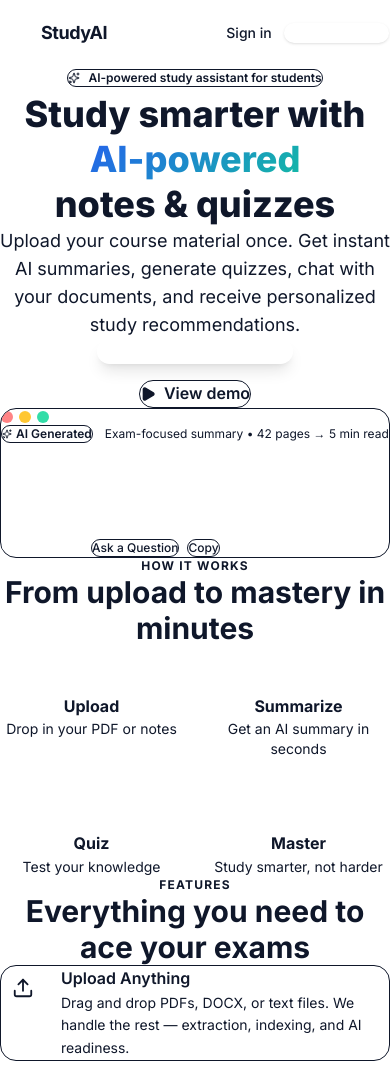
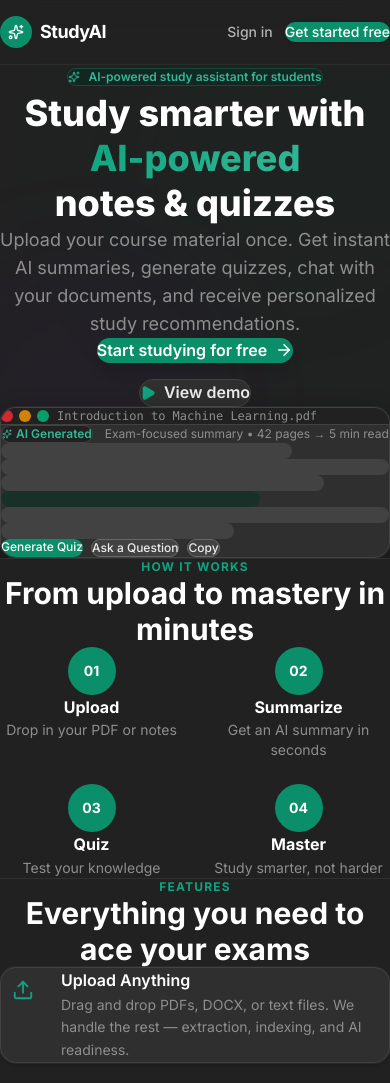
Before and after one commit to nicholas-kithome/AI-Powered-Study-Assistant-Platform, a Next.js app: page / in a window 390 px wide. Shown: the top 1083 px of the page. Built offline with nearby package versions, Linux system fonts and the light colour scheme.

Commit message:
style: overhaul foundation and landing page to ChatGPT dark theme

```diff
--- a/app/(marketing)/page.tsx
+++ b/app/(marketing)/page.tsx
@@ -4,28 +4,28 @@
 
 const FEATURES = [
   {
-    icon: <Upload className="text-primary-600" size={22} />,
+    icon: <Upload className="text-primary-500" size={22} />,
     title: "Upload Anything",
     description: "Drag and drop PDFs, DOCX, or text files. We handle the rest — extraction, indexing, and AI readiness.",
-    bg: "bg-primary-50",
+    bg: "bg-surface-700",
   },
   {
-    icon: <Sparkles className="text-accent-600" size={22} />,
+    icon: <Sparkles className="text-primary-500" size={22} />,
     title: "AI Summaries",
     description: "Get concise, detailed, or exam-focused summaries generated from your exact content in seconds.",
-    bg: "bg-teal-50",
+    bg: "bg-surface-700",
   },
   {
-    icon: <BookOpen className="text-violet-600" size={22} />,
+    icon: <BookOpen className="text-accent-500" size={22} />,
     title: "Smart Quizzes",
     description: "Generate MCQ quizzes at any difficulty level. Get explanations for every question and track weak topics.",
-    bg: "bg-violet-50",
+    bg: "bg-surface-700",
   },
   {
-    icon: <MessageSquare className="text-amber-600" size={22} />,
+    icon: <MessageSquare className="text-primary-400" size={22} />,
     title: "Chat with Docs",
     description: "Ask questions directly about your uploaded material. Answers come with source references from your notes.",
-    bg: "bg-amber-50",
+    bg: "bg-surface-700",
   },
 ];
 
@@ -59,25 +59,25 @@
 
 export default function LandingPage() {
   return (
-    <div className="min-h-screen bg-white">
+    <div className="min-h-screen bg-surface-800 text-surface-200">
       {/* Navbar */}
-      <nav className="sticky top-0 z-50 glass border-b border-surface-200">
+      <nav className="sticky top-0 z-50 glass border-b border-surface-600">
         <div className="max-w-6xl mx-auto px-4 sm:px-6 h-16 flex items-center justify-between">
           <div className="flex items-center gap-2">
-            <div className="w-8 h-8 rounded-lg bg-gradient-to-br from-primary-600 to-accent-500 flex items-center justify-center">
+            <div className="w-8 h-8 rounded-lg bg-primary-600 flex items-center justify-center">
               <Sparkles size={16} className="text-white" />
             </div>
-            <span className="font-bold text-surface-900 text-lg tracking-tight">StudyAI</span>
+            <span className="font-bold text-surface-100 text-lg tracking-tight">StudyAI</span>
           </div>
           <div className="flex items-center gap-3">
             <Link
-              href="/login"
-              className="text-sm font-medium text-surface-600 hover:text-surface-900 px-3 py-2 rounded-lg hover:bg-surface-100 transition-colors"
+              href="/dashboard"
+              className="text-sm font-medium text-surface-300 hover:text-surface-100 px-3 py-2 rounded-lg hover:bg-surface-700 transition-colors"
             >
               Sign in
             </Link>
             <Link
-              href="/signup"
+              href="/dashboard"
               className="text-sm font-medium bg-primary-600 text-white px-4 py-2 rounded-lg hover:bg-primary-700 transition-colors shadow-sm"
             >
               Get started free
@@ -87,75 +87,75 @@
       </nav>
 
       {/* Hero */}
-      <section className="relative overflow-hidden bg-gradient-to-b from-surface-50 to-white pt-20 pb-24 px-4">
+      <section className="relative overflow-hidden bg-surface-800 pt-20 pb-24 px-4">
         {/* Background blobs */}
-        <div className="absolute -top-24 -right-24 w-96 h-96 bg-primary-100 rounded-full blur-3xl opacity-40 pointer-events-none" />
-        <div className="absolute top-48 -left-16 w-72 h-72 bg-accent-100 rounded-full blur-3xl opacity-30 pointer-events-none" />
+        <div className="absolute -top-24 -right-24 w-96 h-96 bg-primary-900/20 rounded-full blur-3xl opacity-40 pointer-events-none" />
+        <div className="absolute top-48 -left-16 w-72 h-72 bg-accent-900/20 rounded-full blur-3xl opacity-30 pointer-events-none" />
 
         <div className="max-w-4xl mx-auto text-center relative">
-          <div className="inline-flex items-center gap-2 px-3 py-1.5 bg-primary-50 border border-primary-100 rounded-full text-primary-700 text-xs font-semibold mb-6 animate-fade-in">
+          <div className="inline-flex items-center gap-2 px-3 py-1.5 bg-primary-900/40 border border-primary-500/30 rounded-full text-primary-400 text-xs font-semibold mb-6 animate-fade-in">
             <Sparkles size={12} />
             AI-powered study assistant for students
           </div>
 
-          <h1 className="text-4xl sm:text-5xl md:text-6xl font-extrabold text-surface-900 leading-tight mb-6 animate-slide-up">
+          <h1 className="text-4xl sm:text-5xl md:text-6xl font-extrabold text-surface-100 leading-tight mb-6 animate-slide-up">
             Study smarter with{" "}
             <span className="gradient-text">AI-powered</span>
             <br />
             notes &amp; quizzes
           </h1>
 
-          <p className="text-lg sm:text-xl text-surface-600 max-w-2xl mx-auto mb-10 animate-slide-up">
+          <p className="text-lg sm:text-xl text-surface-400 max-w-2xl mx-auto mb-10 animate-slide-up">
             Upload your course material once. Get instant AI summaries, generate quizzes, chat with your documents, and receive personalized study recommendations.
           </p>
 
           <div className="flex flex-col sm:flex-row items-center justify-center gap-4 mb-16 animate-slide-up">
             <Link
-              href="/signup"
-              className="flex items-center gap-2 px-6 py-3.5 bg-primary-600 text-white font-semibold rounded-xl hover:bg-primary-700 transition-all shadow-lg hover:shadow-primary-200 hover:-translate-y-0.5"
+              href="/dashboard"
+              className="flex items-center gap-2 px-6 py-3.5 bg-primary-600 text-white font-semibold rounded-xl hover:bg-primary-700 transition-all shadow-lg hover:shadow-primary-900/50 hover:-translate-y-0.5"
             >
               Start studying for free
               <ArrowRight size={18} />
             </Link>
             <Link
               href="/dashboard"
-              className="flex items-center gap-2 px-6 py-3.5 bg-white text-surface-700 font-semibold rounded-xl border border-surface-200 hover:border-surface-300 hover:bg-surface-50 transition-all"
+              className="flex items-center gap-2 px-6 py-3.5 bg-surface-700 text-surface-200 font-semibold rounded-xl border border-surface-600 hover:border-surface-500 hover:bg-surface-600 transition-all"
             >
-              <Play size={16} className="text-primary-600" fill="currentColor" />
+              <Play size={16} className="text-primary-500" fill="currentColor" />
               View demo
             </Link>
           </div>
 
           {/* Hero card preview */}
           <div className="relative max-w-3xl mx-auto">
-            <div className="bg-white rounded-2xl shadow-panel border border-surface-200 overflow-hidden">
-              <div className="bg-gradient-to-r from-primary-600 to-accent-500 px-6 py-3 flex items-center gap-2">
+            <div className="bg-surface-700 rounded-2xl shadow-panel border border-surface-600 overflow-hidden">
+              <div className="bg-surface-800 border-b border-surface-600 px-6 py-3 flex items-center gap-2">
                 <div className="flex gap-1.5">
-                  <span className="w-3 h-3 rounded-full bg-red-400/80" />
-                  <span className="w-3 h-3 rounded-full bg-amber-400/80" />
-                  <span className="w-3 h-3 rounded-full bg-emerald-400/80" />
+                  <span className="w-3 h-3 rounded-full bg-red-500/80" />
+                  <span className="w-3 h-3 rounded-full bg-amber-500/80" />
+                  <span className="w-3 h-3 rounded-full bg-emerald-500/80" />
                 </div>
-                <span className="text-white/70 text-xs font-mono ml-2">Introduction to Machine Learning.pdf</span>
+                <span className="text-surface-400 text-xs font-mono ml-2">Introduction to Machine Learning.pdf</span>
               </div>
               <div className="p-6 text-left space-y-4">
                 <div className="flex items-center gap-3">
-                  <span className="px-2.5 py-1 bg-accent-100 text-accent-700 text-xs font-semibold rounded-full border border-accent-200 flex items-center gap-1">
+                  <span className="px-2.5 py-1 bg-surface-800 text-primary-400 text-xs font-semibold rounded-full border border-surface-600 flex items-center gap-1">
                     <Sparkles size={10} />AI Generated
                   </span>
                   <span className="text-xs text-surface-400">Exam-focused summary • 42 pages → 5 min read</span>
                 </div>
                 <div className="space-y-2">
-                  <div className="h-4 bg-surface-100 rounded-full w-3/4" />
-                  <div className="h-4 bg-surface-100 rounded-full w-full" />
-                  <div className="h-4 bg-surface-100 rounded-full w-5/6" />
-                  <div className="h-4 bg-primary-100 rounded-full w-2/3" />
-                  <div className="h-4 bg-surface-100 rounded-full w-full" />
-                  <div className="h-4 bg-surface-100 rounded-full w-3/5" />
+                  <div className="h-4 bg-surface-600 rounded-full w-3/4" />
+                  <div className="h-4 bg-surface-600 rounded-full w-full" />
+                  <div className="h-4 bg-surface-600 rounded-full w-5/6" />
+                  <div className="h-4 bg-primary-900/50 rounded-full w-2/3" />
+                  <div className="h-4 bg-surface-600 rounded-full w-full" />
+                  <div className="h-4 bg-surface-600 rounded-full w-3/5" />
                 </div>
                 <div className="flex gap-2 pt-2">
                   <span className="px-3 py-1.5 bg-primary-600 text-white text-xs font-medium rounded-lg">Generate Quiz</span>
-                  <span className="px-3 py-1.5 bg-white text-surface-600 text-xs font-medium rounded-lg border border-surface-200">Ask a Question</span>
-                  <span className="px-3 py-1.5 bg-white text-surface-600 text-xs font-medium rounded-lg border border-surface-200">Copy</span>
+                  <span className="px-3 py-1.5 bg-surface-600 text-surface-200 text-xs font-medium rounded-lg border border-surface-500">Ask a Question</span>
+                  <span className="px-3 py-1.5 bg-surface-600 text-surface-200 text-xs font-medium rounded-lg border border-surface-500">Copy</span>
                 </div>
               </div>
             </div>
@@ -164,23 +164,23 @@
       </section>
 
       {/* Workflow steps */}
-      <section className="py-20 px-4 bg-surface-50">
+      <section className="py-20 px-4 bg-surface-800 border-y border-surface-700">
         <div className="max-w-5xl mx-auto">
-          <p className="text-center text-xs font-bold tracking-widest text-primary-600 uppercase mb-3">How it works</p>
-          <h2 className="text-3xl font-bold text-center text-surface-900 mb-12">
+          <p className="text-center text-xs font-bold tracking-widest text-primary-500 uppercase mb-3">How it works</p>
+          <h2 className="text-3xl font-bold text-center text-surface-100 mb-12">
             From upload to mastery in minutes
           </h2>
           <div className="grid grid-cols-2 md:grid-cols-4 gap-6">
             {WORKFLOW_STEPS.map((s, i) => (
               <div key={i} className="relative text-center">
                 {i < WORKFLOW_STEPS.length - 1 && (
-                  <div className="hidden md:block absolute top-6 left-1/2 w-full h-px bg-surface-200 -z-0" />
+                  <div className="hidden md:block absolute top-6 left-1/2 w-full h-px bg-surface-700 -z-0" />
                 )}
                 <div className="relative z-10 inline-flex items-center justify-center w-12 h-12 rounded-full bg-primary-600 text-white font-bold text-sm mb-4 mx-auto">
                   {s.step}
                 </div>
-                <h3 className="font-bold text-surface-900 mb-1">{s.label}</h3>
-                <p className="text-sm text-surface-500">{s.description}</p>
+                <h3 className="font-bold text-surface-100 mb-1">{s.label}</h3>
+                <p className="text-sm text-surface-400">{s.description}</p>
               </div>
             ))}
           </div>
@@ -188,21 +188,21 @@
       </section>
 
       {/* Features */}
-      <section className="py-20 px-4">
+      <section className="py-20 px-4 bg-surface-800">
         <div className="max-w-5xl mx-auto">
-          <p className="text-center text-xs font-bold tracking-widest text-primary-600 uppercase mb-3">Features</p>
-          <h2 className="text-3xl font-bold text-center text-surface-900 mb-12">
+          <p className="text-center text-xs font-bold tracking-widest text-primary-500 uppercase mb-3">Features</p>
+          <h2 className="text-3xl font-bold text-center text-surface-100 mb-12">
             Everything you need to ace your exams
           </h2>
           <div className="grid grid-cols-1 sm:grid-cols-2 gap-6">
             {FEATURES.map((f, i) => (
-              <div key={i} className="flex gap-4 p-6 bg-white rounded-2xl border border-surface-200 shadow-card hover:shadow-card-hover transition-all duration-200 hover:-translate-y-0.5">
+              <div key={i} className="flex gap-4 p-6 bg-surface-700 rounded-2xl border border-surface-600 shadow-card hover:shadow-card-hover transition-all duration-200 hover:-translate-y-0.5">
                 <div className={`w-11 h-11 rounded-xl ${f.bg} flex items-center justify-center shrink-0`}>
                   {f.icon}
                 </div>
                 <div>
-                  <h3 className="font-semibold text-surface-900 mb-1">{f.title}</h3>
-                  <p className="text-sm text-surface-500 leading-relaxed">{f.description}</p>
+                  <h3 className="font-semibold text-surface-100 mb-1">{f.title}</h3>
+                  <p className="text-sm text-surface-400 leading-relaxed">{f.description}</p>
                 </div>
               </div>
             ))}
@@ -211,27 +211,27 @@
       </section>
 
       {/* Testimonials */}
-      <section className="py-20 px-4 bg-gradient-to-b from-surface-50 to-white">
+      <section className="py-20 px-4 bg-surface-800 border-t border-surface-700">
         <div className="max-w-5xl mx-auto">
-          <p className="text-center text-xs font-bold tracking-widest text-primary-600 uppercase mb-3">Social proof</p>
-          <h2 className="text-3xl font-bold text-center text-surface-900 mb-12">
+          <p className="text-center text-xs font-bold tracking-widest text-primary-500 uppercase mb-3">Social proof</p>
+          <h2 className="text-3xl font-bold text-center text-surface-100 mb-12">
             Students love StudyAI
           </h2>
           <div className="grid grid-cols-1 md:grid-cols-3 gap-6">
             {TESTIMONIALS.map((t, i) => (
-              <div key={i} className="bg-white p-6 rounded-2xl border border-surface-200 shadow-card">
+              <div key={i} className="bg-surface-700 p-6 rounded-2xl border border-surface-600 shadow-card">
                 <div className="flex gap-1 mb-4">
                   {Array(5).fill(0).map((_, j) => (
-                    <Star key={j} size={14} className="text-amber-400 fill-amber-400" />
+                    <Star key={j} size={14} className="text-amber-500 fill-amber-500" />
                   ))}
                 </div>
-                <p className="text-surface-700 text-sm leading-relaxed mb-4">&ldquo;{t.quote}&rdquo;</p>
+                <p className="text-surface-300 text-sm leading-relaxed mb-4">&ldquo;{t.quote}&rdquo;</p>
                 <div className="flex items-center gap-3">
-                  <div className="w-9 h-9 rounded-full bg-gradient-to-br from-primary-400 to-accent-400 flex items-center justify-center text-white text-sm font-bold">
+                  <div className="w-9 h-9 rounded-full bg-surface-600 flex items-center justify-center text-surface-200 text-sm font-bold">
                     {t.avatar}
                   </div>
                   <div>
-                    <p className="font-semibold text-surface-900 text-sm">{t.name}</p>
+                    <p className="font-semibold text-surface-100 text-sm">{t.name}</p>
                     <p className="text-xs text-surface-400">{t.role}</p>
                   </div>
                 </div>
@@ -242,19 +242,19 @@
       </section>
 
       {/* CTA */}
-      <section className="py-24 px-4">
+      <section className="py-24 px-4 bg-surface-800">
         <div className="max-w-2xl mx-auto text-center">
-          <div className="inline-flex items-center gap-2 px-3 py-1.5 bg-accent-50 border border-accent-100 rounded-full text-accent-700 text-xs font-semibold mb-6">
-            <CheckCircle2 size={12} />
+          <div className="inline-flex items-center gap-2 px-3 py-1.5 bg-surface-700 border border-surface-600 rounded-full text-surface-300 text-xs font-semibold mb-6">
+            <CheckCircle2 size={12} className="text-primary-500" />
             Free to get started — no credit card required
           </div>
-          <h2 className="text-3xl sm:text-4xl font-extrabold text-surface-900 mb-4">
+          <h2 className="text-3xl sm:text-4xl font-extrabold text-surface-100 mb-4">
             Ready to study smarter?
           </h2>
-          <p className="text-surface-600 mb-8">Join thousands of students who use StudyAI to turn passive reading into active learning.</p>
+          <p className="text-surface-400 mb-8">Join thousands of students who use StudyAI to turn passive reading into active learning.</p>
           <Link
-            href="/signup"
-            className="inline-flex items-center gap-2 px-8 py-4 bg-primary-600 text-white font-semibold rounded-xl hover:bg-primary-700 transition-all shadow-lg hover:shadow-primary-200 hover:-translate-y-0.5 text-lg"
+            href="/dashboard"
+            className="inline-flex items-center gap-2 px-8 py-4 bg-primary-600 text-white font-semibold rounded-xl hover:bg-primary-700 transition-all shadow-lg hover:shadow-primary-900/50 hover:-translate-y-0.5 text-lg"
           >
             Start for free
             <ArrowRight size={20} />
@@ -263,18 +263,18 @@
       </section>
 
       {/* Footer */}
-      <footer className="border-t border-surface-200 py-8 px-4">
+      <footer className="border-t border-surface-700 py-8 px-4 bg-surface-800">
         <div className="max-w-6xl mx-auto flex flex-col sm:flex-row items-center justify-between gap-4">
           <div className="flex items-center gap-2">
-            <div className="w-6 h-6 rounded bg-gradient-to-br from-primary-600 to-accent-500 flex items-center justify-center">
+            <div className="w-6 h-6 rounded bg-primary-600 flex items-center justify-center">
               <Sparkles size={12} className="text-white" />
             </div>
-            <span className="font-bold text-surface-700 text-sm">StudyAI</span>
+            <span className="font-bold text-surface-300 text-sm">StudyAI</span>
           </div>
-          <p className="text-xs text-surface-400">© 2026 StudyAI. Built for students, by students.</p>
+          <p className="text-xs text-surface-500">© 2026 StudyAI. Built for students, by students.</p>
           <div className="flex gap-4">
             {["Privacy", "Terms", "Contact"].map((l) => (
-              <a key={l} href="#" className="text-xs text-surface-400 hover:text-surface-600 transition-colors">{l}</a>
+              <a key={l} href="#" className="text-xs text-surface-500 hover:text-surface-300 transition-colors">{l}</a>
             ))}
           </div>
         </div>
--- a/app/globals.css
+++ b/app/globals.css
@@ -1,18 +1,19 @@
 @import url('https://fonts.googleapis.com/css2?family=Inter:wght@300;400;500;600;700;800&display=swap');
 @import "tailwindcss";
+@config "../tailwind.config.ts";
 
 
 /* ─── Design Tokens ─────────────────────────────────────────────────────── */
 :root {
-  --primary: #2563eb;
-  --primary-light: #3b82f6;
-  --accent: #14b8a6;
-  --surface: #f8fafc;
-  --card: #ffffff;
-  --border: #e2e8f0;
-  --text-primary: #0f172a;
-  --text-secondary: #475569;
-  --text-muted: #94a3b8;
+  --primary: #10a37f;
+  --primary-light: #33B796;
+  --accent: #8b5cf6;
+  --surface: #212121;
+  --card: #2F2F2F;
+  --border: #424242;
+  --text-primary: #ECECEC;
+  --text-secondary: #B4B4B4;
+  --text-muted: #8E8E8E;
 
   /* Radius */
   --radius-sm: 8px;
@@ -27,8 +28,8 @@
   --transition-spring: 350ms cubic-bezier(0.34, 1.56, 0.64, 1);
 
   /* Glows */
-  --glow-primary: 0 0 0 3px rgba(37, 99, 235, 0.15), 0 4px 16px rgba(37, 99, 235, 0.12);
-  --glow-accent:  0 0 0 3px rgba(20, 184, 166, 0.15), 0 4px 16px rgba(20, 184, 166, 0.12);
+  --glow-primary: 0 0 0 3px rgba(16, 163, 127, 0.15), 0 4px 16px rgba(16, 163, 127, 0.12);
+  --glow-accent:  0 0 0 3px rgba(139, 92, 246, 0.15), 0 4px 16px rgba(139, 92, 246, 0.12);
   --glow-red:     0 0 0 3px rgba(239, 68,  68,  0.15), 0 4px 16px rgba(239, 68,  68,  0.1);
   --glow-amber:   0 0 0 3px rgba(245, 158, 11,  0.15), 0 4px 16px rgba(245, 158, 11,  0.1);
 }
@@ -46,8 +47,8 @@
 
 body {
   font-family: 'Inter', system-ui, sans-serif;
-  background-color: #f8fafc;
-  color: #0f172a;
+  background-color: #212121;
+  color: #ECECEC;
   line-height: 1.6;
   -webkit-font-smoothing: antialiased;
   -moz-osx-font-smoothing: grayscale;
@@ -57,29 +58,29 @@
 ::-webkit-scrollbar { width: 5px; height: 5px; }
 ::-webkit-scrollbar-track { background: transparent; }
 ::-webkit-scrollbar-thumb {
-  background: #cbd5e1;
+  background: #424242;
   border-radius: 999px;
   transition: background var(--transition-fast);
 }
-::-webkit-scrollbar-thumb:hover { background: #94a3b8; }
+::-webkit-scrollbar-thumb:hover { background: #676767; }
 
 /* ─── Selection ─────────────────────────────────────────────────────────── */
 ::selection {
-  background: #bfdbfe;
-  color: #1e40af;
+  background: rgba(16, 163, 127, 0.3);
+  color: #ffffff;
 }
 
 /* ─── Focus Ring ─────────────────────────────────────────────────────────── */
 :focus-visible {
-  outline: 2px solid #2563eb;
+  outline: 2px solid #10a37f;
   outline-offset: 2px;
   border-radius: 6px;
-  box-shadow: 0 0 0 4px rgba(37, 99, 235, 0.12);
+  box-shadow: 0 0 0 4px rgba(16, 163, 127, 0.12);
 }
 
 /* ─── Skeleton Shimmer ───────────────────────────────────────────────────── */
 .skeleton {
-  background: linear-gradient(90deg, #f1f5f9 25%, #e8edf3 50%, #f1f5f9 75%);
+  background: linear-gradient(90deg, #2F2F2F 25%, #3E3E3E 50%, #2F2F2F 75%);
   background-size: 200% 100%;
   animation: shimmer 1.6s ease-in-out infinite;
   border-radius: var(--radius-md);
@@ -87,16 +88,15 @@
 
 /* ─── Glass ──────────────────────────────────────────────────────────────── */
 .glass {
-  background: rgba(255, 255, 255, 0.82);
+  background: rgba(33, 33, 33, 0.82);
   backdrop-filter: blur(16px) saturate(180%);
   -webkit-backdrop-filter: blur(16px) saturate(180%);
-  border: 1px solid rgba(255, 255, 255, 0.55);
-  box-shadow: 0 1px 0 rgba(255,255,255,0.6) inset;
+  border-bottom: 1px solid rgba(255, 255, 255, 0.05);
 }
 
 /* ─── Gradient Text ──────────────────────────────────────────────────────── */
 .gradient-text {
-  background: linear-gradient(135deg, #2563eb 0%, #14b8a6 100%);
+  background: linear-gradient(135deg, #10a37f 0%, #33B796 100%);
   -webkit-background-clip: text;
   -webkit-text-fill-color: transparent;
   background-clip: text;
@@ -104,7 +104,7 @@
 
 /* ─── Animated Gradient Background ──────────────────────────────────────── */
 .gradient-bg {
-  background: linear-gradient(130deg, #2563eb, #1d4ed8, #0f766e, #14b8a6);
+  background: linear-gradient(130deg, #0A8F6A, #10a37f, #33B796, #00553B);
   background-size: 300% 300%;
   animation: gradientShift 8s ease infinite;
 }
@@ -161,7 +161,7 @@
   transform: translateY(-50%) scaleY(0);
   width: 3px;
   height: 70%;
-  background: #2563eb;
+  background: #10a37f;
   border-radius: 0 3px 3px 0;
   transition: transform var(--transition-spring);
 }
@@ -178,34 +178,34 @@
 .streaming-cursor::after {
   content: '▊';
   animation: blink 1s step-end infinite;
-  color: #2563eb;
+  color: #10a37f;
 }
 
 /* ─── Status Chips ───────────────────────────────────────────────────────── */
-.status-uploading { background: #dbeafe; color: #1d4ed8; }
-.status-processing { background: #fef3c7; color: #d97706; }
-.status-ready      { background: #d1fae5; color: #065f46; }
-.status-failed     { background: #fee2e2; color: #dc2626; }
+.status-uploading { background: rgba(16, 163, 127, 0.15); color: #33B796; }
+.status-processing { background: rgba(245, 158, 11, 0.15); color: #FCD34D; }
+.status-ready      { background: rgba(16, 163, 127, 0.2); color: #66CCB3; }
+.status-failed     { background: rgba(239, 68, 68, 0.15); color: #FCA5A5; }
 
 /* ─── AI Prose ───────────────────────────────────────────────────────────── */
 .ai-prose h1, .ai-prose h2, .ai-prose h3 {
   font-weight: 700;
-  color: #0f172a;
+  color: #ECECEC;
   margin-bottom: 0.5rem;
   margin-top: 1.25rem;
 }
 .ai-prose h2 { font-size: 1.125rem; }
 .ai-prose h3 { font-size: 1rem; }
-.ai-prose p  { margin-bottom: 0.75rem; color: #334155; }
+.ai-prose p  { margin-bottom: 0.75rem; color: #B4B4B4; }
 .ai-prose ul, .ai-prose ol { margin-bottom: 0.75rem; padding-left: 1.5rem; }
-.ai-prose li { margin-bottom: 0.25rem; color: #334155; }
-.ai-prose strong { color: #0f172a; font-weight: 600; }
+.ai-prose li { margin-bottom: 0.25rem; color: #B4B4B4; }
+.ai-prose strong { color: #ECECEC; font-weight: 600; }
 .ai-prose code {
-  background: #f1f5f9;
+  background: #424242;
   padding: 0.125rem 0.375rem;
   border-radius: 4px;
   font-size: 0.875em;
-  color: #2563eb;
+  color: #10a37f;
 }
 
 /* ─── Stagger Delays ─────────────────────────────────────────────────────── */
```
Also changed, not shown: tailwind.config.ts (+36 -36 lines).
